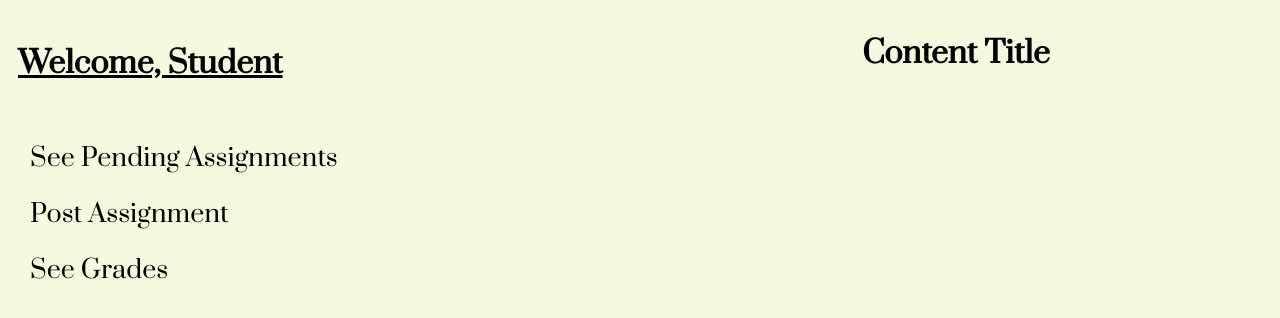
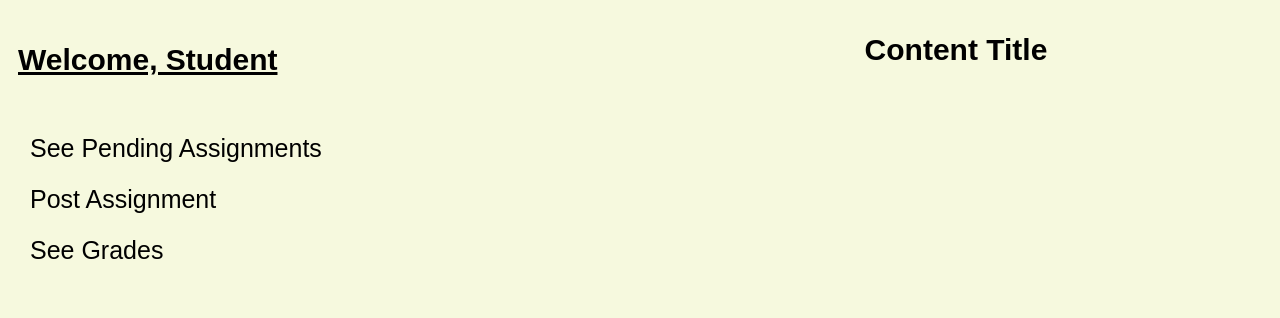
Before and after one commit to powderbluegreen/website_prototype, a plain HTML site: page student.html in a window 1280 px wide. Drawn offline with Linux system fonts and the light colour scheme.

Commit message:
renamed index.html to student.html

```diff
--- a/index.html
+++ b/student.html
@@ -4,7 +4,7 @@
     <meta charset="utf-8">
     <title>Website Prototype</title>
     <link rel="stylesheet" href="styles.css">
-    <link rel="stylesheet" href="https://fonts.googleapis.com/css?family=Prata">
+    <link rel="stylesheet" href="https://fonts.googleapis.com/css?family=Jura">
   </head>
   <body>
     <div id="content_wrapper">
```
